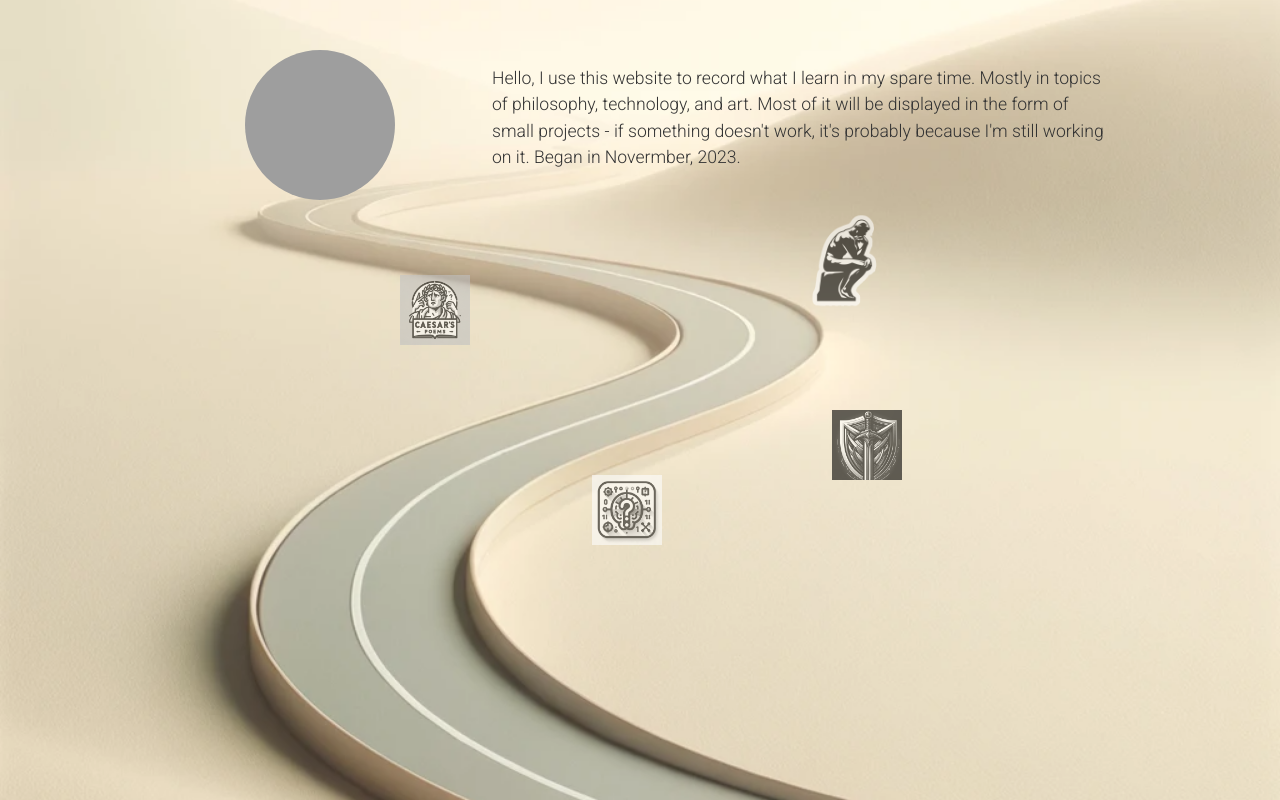
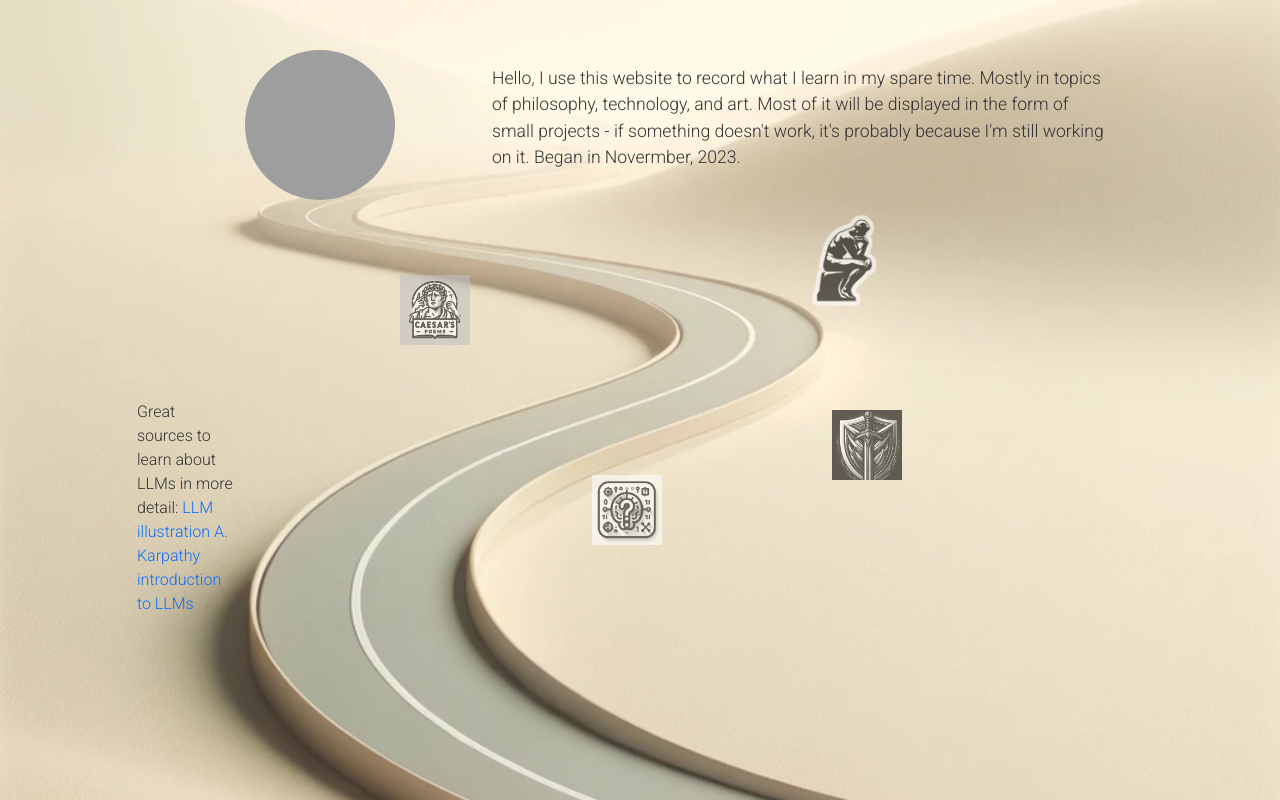
Before and after one commit to Scrmr/CaesarPoem, a website: page index.html in a window 1280 px wide. Drawn offline with nearby package versions, Linux system fonts and the light colour scheme; grey boxes are pictures that could not be loaded; a small style sheet from the web is missing.

Commit message:
04.12.2023 edit5

```diff
--- a/index.html
+++ b/index.html
@@ -41,7 +41,18 @@
         <a href="philosophy.html" class="icon" style="top: 1%; left: 65%;">
             <img src="images/philosophy.png" alt="Icon 4" class="img-fluid img-philosophy-large">
         </a>
+
+
         </div>
+
+        <div class="link-container">
+            Great sources to learn about
+            LLMs in more detail:
+            <a href="https://bbycroft.net/llm">LLM illustration</a>
+
+            <a href="https://youtu.be/zjkBMFhNj_g?si=f27uBME3xyC-NsS8">A. Karpathy introduction to LLMs</a>
+        </div>
+
     </div>
 
 
--- a/styles.css
+++ b/styles.css
@@ -112,6 +112,21 @@ img.rounded-circle {
   color: #007bff;
 }
 
+.link-container {
+
+  position: absolute; /* or `fixed` if you want it to stay in place while scrolling */
+  left: 125px; /* Adjust this value as needed */
+  top: 400px; /* Adjust this to position vertically */
+  border: none;
+  width: 120px
+  /* Add more styling as needed */
+}
+
+.link-container a {
+  text-decoration: none;
+  /* Style for your link (color, font, etc.) */
+}
+
 
 
 /* Responsive Design for smaller devices */
```
Also changed, not shown: probability.html (+2 -2 lines).
